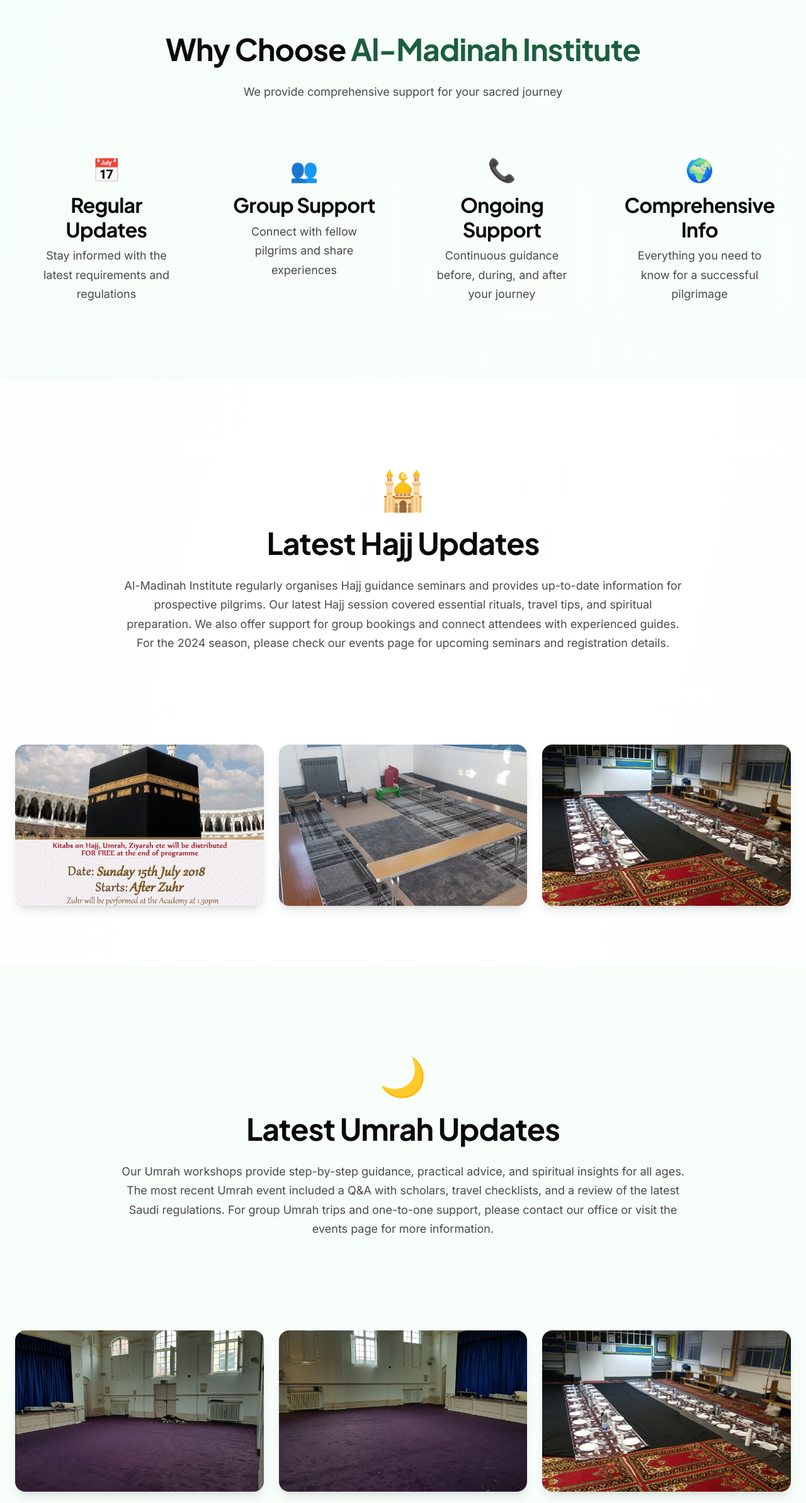
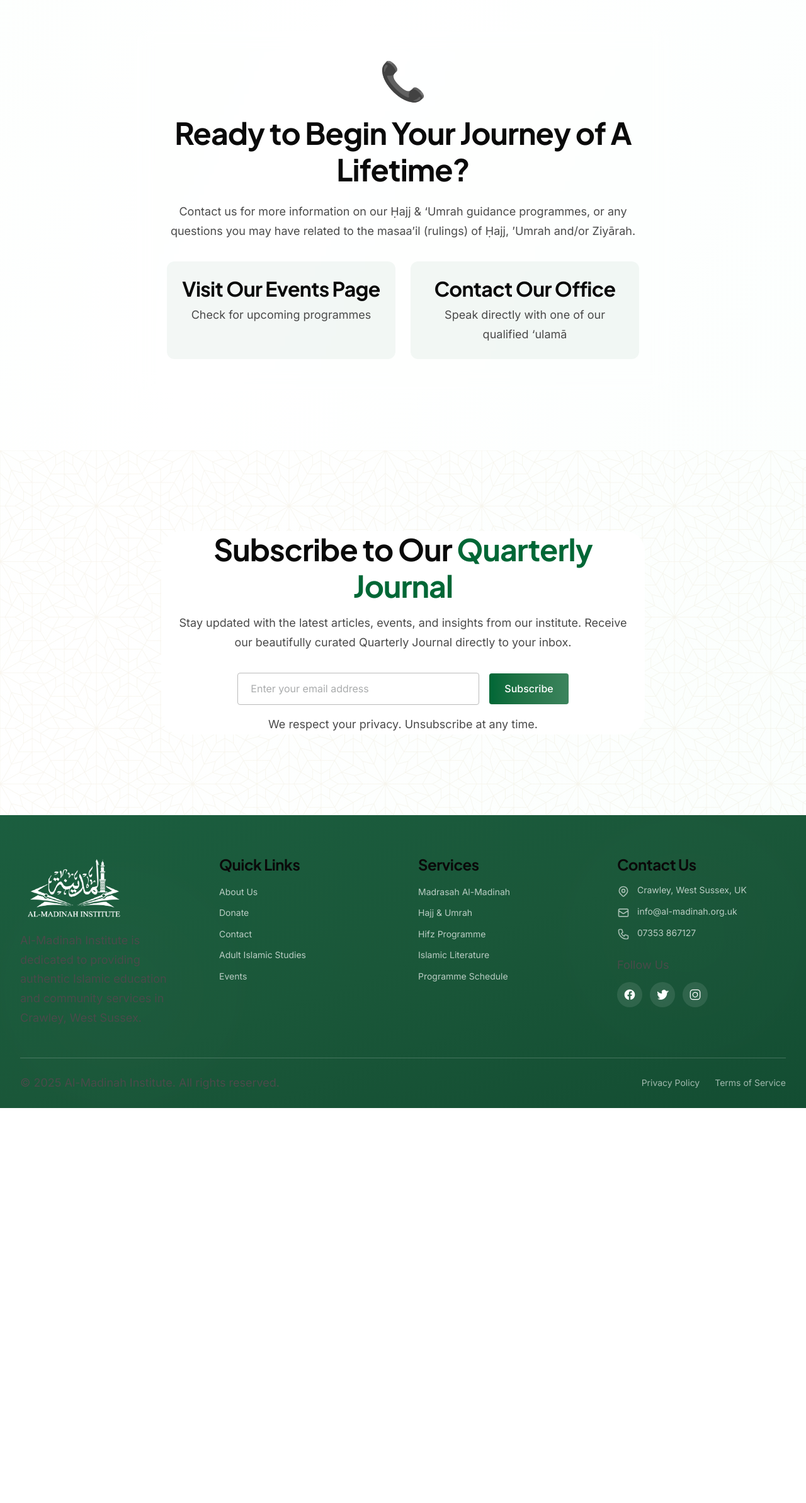
Before and after one commit to HxS-Dev/al-madinah, a Next.js app: page /hajj-umrah in a window 1280 px wide. Shown: the part 1620-4006 px from the top of the page at 63% size. After the commit the page ends 3379 px from the top, so only its background shows below. Built offline with nearby package versions, Linux system fonts and the light colour scheme.

Commit message:
Finishing my fixes

```diff
--- a/app/(pages)/hajj-umrah/page.tsx
+++ b/app/(pages)/hajj-umrah/page.tsx
@@ -142,124 +142,6 @@
         </div>
       </section>
 
-      {/* Key Benefits */}
-      <section className='py-16 lg:py-24 bg-gradient-to-br from-green-50/50 to-emerald-50/30'>
-        <div className="max-w-7xl mx-auto px-6">
-          <FadeInUp>
-            <div className="text-center mb-16">
-              <h2 className='text-3xl lg:text-5xl font-bold text-gray-900 mb-6'>
-                Why Choose <span className="text-[#1b5e3f]">Al-Madinah Institute</span>
-              </h2>
-              <p className="text-lg text-gray-600 max-w-2xl mx-auto">
-                We provide comprehensive support for your sacred journey
-              </p>
-            </div>
-          </FadeInUp>
-
-          <div className="grid grid-cols-1 md:grid-cols-2 lg:grid-cols-4 gap-6">
-            {benefits.map((benefit, index) => (
-              <motion.div
-                key={index}
-                initial={{ opacity: 0, y: 30 }}
-                whileInView={{ opacity: 1, y: 0 }}
-                transition={{ duration: 0.8, delay: index * 0.1 }}
-                viewport={{ once: true }}
-              >
-                <GlassCard className="p-6 text-center hover:shadow-xl transition-shadow duration-300">
-                  <div className="text-4xl mb-4">{benefit.icon}</div>
-                  <h3 className="text-lg font-bold text-gray-900 mb-2">{benefit.title}</h3>
-                  <p className="text-gray-600 text-sm leading-relaxed">{benefit.detail}</p>
-                </GlassCard>
-              </motion.div>
-            ))}
-          </div>
-        </div>
-      </section>
-
-      {/* Hajj Section */}
-      <section className='py-16 lg:py-24'>
-        <div className="max-w-7xl mx-auto px-6">
-          <SlideInLeft>
-            <GlassCard className="p-8 lg:p-12 mb-16">
-              <div className="text-center mb-8">
-                <div className="text-6xl mb-6">🕌</div>
-                <h2 className="text-3xl lg:text-4xl font-bold text-gray-900 mb-6">
-                  Latest Hajj Updates
-                </h2>
-                <p className="text-lg text-gray-600 leading-relaxed max-w-4xl mx-auto">
-                  Al-Madinah Institute regularly organises Hajj guidance seminars and provides up-to-date information for prospective pilgrims. Our latest Hajj session covered essential rituals, travel tips, and spiritual preparation. We also offer support for group bookings and connect attendees with experienced guides. For the 2024 season, please check our events page for upcoming seminars and registration details.
-                </p>
-              </div>
-            </GlassCard>
-          </SlideInLeft>
-
-          <div className="grid grid-cols-1 md:grid-cols-3 gap-6">
-            {hajjImages.map((src, idx) => (
-              <motion.div
-                key={idx}
-                initial={{ opacity: 0, y: 30 }}
-                whileInView={{ opacity: 1, y: 0 }}
-                transition={{ duration: 0.8, delay: idx * 0.1 }}
-                viewport={{ once: true }}
-                className="group"
-              >
-                <div className="relative overflow-hidden rounded-2xl shadow-lg hover:shadow-2xl transition-shadow duration-500 h-64">
-                  <Image
-                    src={src}
-                    alt={`Hajj guidance ${idx + 1}`}
-                    fill
-                    className="object-cover group-hover:scale-105 transition-transform duration-700"
-                  />
-                  <div className="absolute inset-0 bg-gradient-to-t from-[#1b5e3f]/30 to-transparent opacity-0 group-hover:opacity-100 transition-opacity duration-500" />
-                </div>
-              </motion.div>
-            ))}
-          </div>
-        </div>
-      </section>
-
-      {/* Umrah Section */}
-      <section className='py-16 lg:py-24 bg-gradient-to-br from-green-50/50 to-emerald-50/30'>
-        <div className="max-w-7xl mx-auto px-6">
-          <SlideInRight>
-            <GlassCard className="p-8 lg:p-12 mb-16">
-              <div className="text-center mb-8">
-                <div className="text-6xl mb-6">🌙</div>
-                <h2 className="text-3xl lg:text-4xl font-bold text-gray-900 mb-6">
-                  Latest Umrah Updates
-                </h2>
-                <p className="text-lg text-gray-600 leading-relaxed max-w-4xl mx-auto">
-                  Our Umrah workshops provide step-by-step guidance, practical advice, and spiritual insights for all ages. The most recent Umrah event included a Q&A with scholars, travel checklists, and a review of the latest Saudi regulations. For group Umrah trips and one-to-one support, please contact our office or visit the events page for more information.
-                </p>
-              </div>
-            </GlassCard>
-          </SlideInRight>
-
-          <div className="grid grid-cols-1 md:grid-cols-3 gap-6">
-            {umrahImages.map((src, idx) => (
-              <motion.div
-                key={idx}
-                initial={{ opacity: 0, y: 30 }}
-                whileInView={{ opacity: 1, y: 0 }}
-                transition={{ duration: 0.8, delay: idx * 0.1 }}
-                viewport={{ once: true }}
-                className="group"
-              >
-                <div className="relative overflow-hidden rounded-2xl shadow-lg hover:shadow-2xl transition-shadow duration-500 h-64">
-                  <Image
-                    src={src}
-                    alt={`Umrah guidance ${idx + 1}`}
-                    fill
-                    className="object-cover group-hover:scale-105 transition-transform duration-700"
-                  />
-                  <div className="absolute inset-0 bg-gradient-to-t from-[#1b5e3f]/30 to-transparent opacity-0 group-hover:opacity-100 transition-opacity duration-500" />
-                </div>
-              </motion.div>
-            ))}
-          </div>
-        </div>
-      </section>
-
       {/* Contact Section */}
       <section className='py-16 lg:py-24'>
         <div className="max-w-4xl mx-auto px-6 text-center">
@@ -267,19 +149,19 @@
             <GlassCard className="p-8 lg:p-12">
               <div className="text-6xl mb-6">📞</div>
               <h2 className="text-3xl lg:text-4xl font-bold text-gray-900 mb-6">
-                Ready to Begin Your Journey?
+                Ready to Begin Your Journey of A Lifetime?
               </h2>
               <p className="text-lg text-gray-600 mb-8 leading-relaxed">
-                Contact us for more information about our Hajj and Umrah guidance programs, group bookings, or to register for upcoming seminars.
+                Contact us for more information on our Ḥajj & ‘Umrah guidance programmes, or any questions you may have related to the masaa’il (rulings) of Ḥajj, ’Umrah and/or Ziyārah.
               </p>
               <div className="grid grid-cols-1 md:grid-cols-2 gap-6">
                 <div className="bg-[#1b5e3f]/5 p-6 rounded-xl">
                   <h3 className="text-xl font-bold text-[#1b5e3f] mb-2">Visit Our Events Page</h3>
-                  <p className="text-gray-700">Check for upcoming seminars and registration details</p>
+                  <p className="text-gray-700">Check for upcoming programmes</p>
                 </div>
                 <div className="bg-[#1b5e3f]/5 p-6 rounded-xl">
                   <h3 className="text-xl font-bold text-[#1b5e3f] mb-2">Contact Our Office</h3>
-                  <p className="text-gray-700">Speak directly with our guidance team</p>
+                  <p className="text-gray-700">Speak directly with one of our qualified ‘ulamā</p>
                 </div>
               </div>
             </GlassCard>
```
Also changed, not shown: app/(pages)/adult-islamic-studies/page.tsx (+57 -23 lines).
